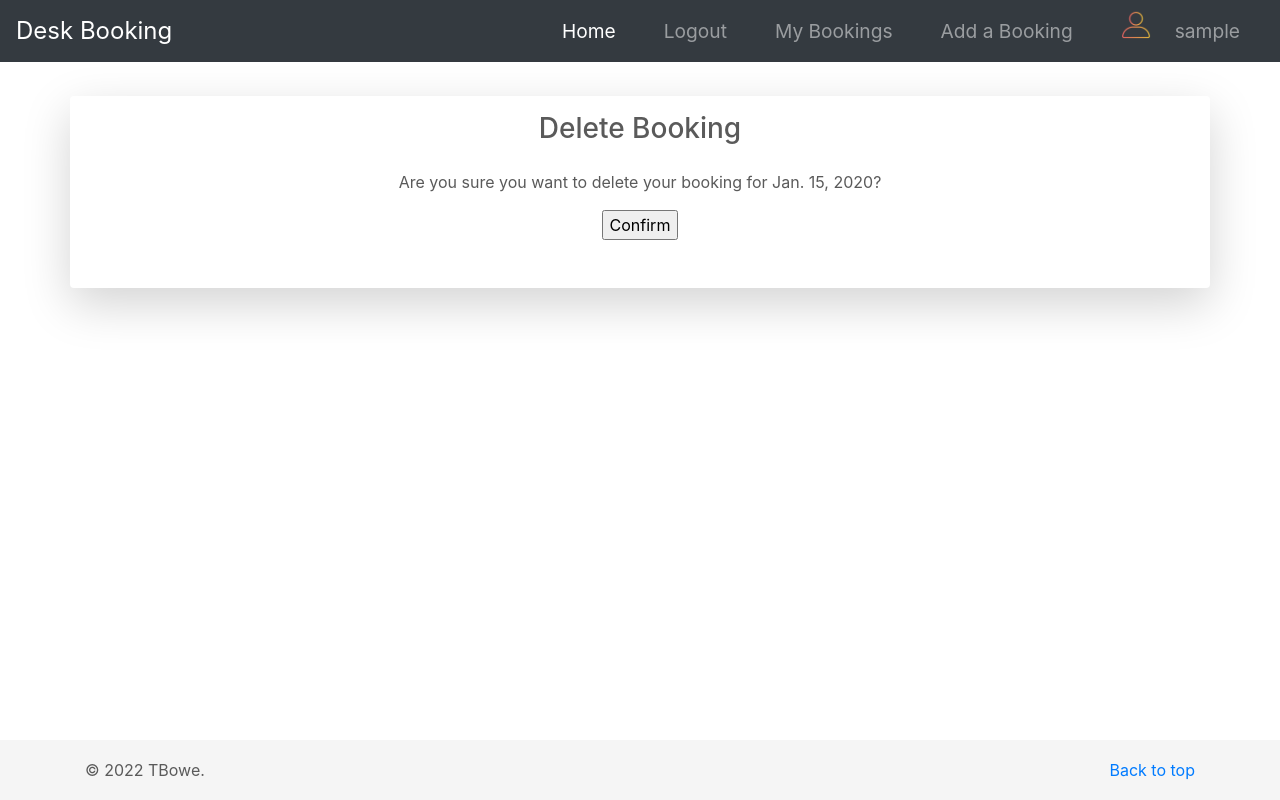
After one commit to teresabowe/booking-system, a Django app: page /1/delete_booking/ in a window 1280 px wide. The commit adds this page. Run offline with Django 3.2, Linux system fonts and the light colour scheme; a user stored in the database is signed in; tables that the repository leaves empty hold one stand-in row (values such as "Sample post"); some libraries are stand-ins or nearby versions.

Commit message:
feat: allow user to delete bookings

```diff
--- a/deskbooking/urls.py
+++ b/deskbooking/urls.py
@@ -1,9 +1,11 @@
 from . import views
 from django.urls import path
+
 
 urlpatterns = [
     path('', views.view_home, name='home'),
     path("view_bookings/", views.BookingsList.as_view(), name="view_bookings"),
     path('add_booking/', views.AddBookingView.as_view(), name="add_booking"),
     path('load_desks/', views.load_desks, name='ajax_load_desks'),
+    path('<int:pk>/delete_booking/', views.DeleteBooking.as_view(), name="delete_booking"),
 ]
--- a/deskbooking/views.py
+++ b/deskbooking/views.py
@@ -2,7 +2,7 @@ from django.contrib.auth.mixins import LoginRequiredMixin
 from django.contrib.auth.decorators import login_required
 from django.shortcuts import render
 from django.contrib.auth.mixins import LoginRequiredMixin
-from django.views.generic.edit import CreateView
+from django.views.generic.edit import CreateView, DeleteView
 from . forms import AddForm
 from django.views import generic
 from .models import Booking, Desk
@@ -49,6 +49,17 @@ class AddBookingView(LoginRequiredMixin, CreateView):
         return super().form_valid(form)
 
 
+class DeleteBooking(LoginRequiredMixin, DeleteView):
+    """
+    Delete Bookings
+    """
+    login_url = '../accounts/login/'
+    redirect_field_name = 'account_login'
+    model = Booking
+    template_name = "booking_confirm_delete.html"
+    success_url = '/view_bookings/'
+
+
 @login_required()
 def load_desks(request):
     """
--- /dev/null
+++ b/templates/booking_confirm_delete.html
@@ -0,0 +1,31 @@
+
+{% extends "base.html" %}
+
+{% load crispy_forms_tags %}
+
+
+{% load i18n %}
+{% load account socialaccount %}
+
+{% block head_title %}{% trans "Add booking" %}{% endblock %}
+
+{% block content %}
+
+<div class="container mt-5 text-center shadow-lg rounded">
+    <div class="row">
+        <div class="col-md-8 mt-3 offset-md-2 ">
+            <h3>{% trans "Delete Booking" %}</h3>
+        </div>
+    </div>
+    <div class="row">
+        <div class="col-md-8 mt-3 mb-5 offset-md-2">
+            <form action="" method="post">
+                {% csrf_token %}
+                {{ form|crispy }}
+                <p>Are you sure you want to delete your booking for {{ booking.desk_booking_date }}?</p>
+                <input type="submit" value="Confirm">
+            </form>
+        </div>
+    </div>
+</div>
+{% endblock %}
--- a/templates/view_bookings.html
+++ b/templates/view_bookings.html
@@ -4,7 +4,7 @@
 
 <div class="text-center p-3 mt-3">
     <h2>My Bookings</h2>
-    <h4 class="mt-5">Add a Booking<a href=""><i class="bi bi-plus-square add-button ml-3"></i></a></h4>
+    <h4 class ="mt-5">Add a Booking   <a href="{% url 'add_booking' %}"><i class="bi bi-plus-square add-button"></i></a></h4>
 </div>
 
 <div class="table-responsive">
@@ -27,7 +27,7 @@
                 <td>{{booking.desk.floor}}</td>
                 <td>{{booking.desk.description}}</td>
                 <td><a href=''><i class="bi bi-pencil-square"></i></a></td>
-                <td><a href=''><i class="bi bi-x-circle"></i></a></td>
+                <td><a href='{% url "delete_booking" booking.id %}'><i class="bi bi-x-circle"></i></a></td>
             </tr>
         </tbody>
         {% endfor %}
```
